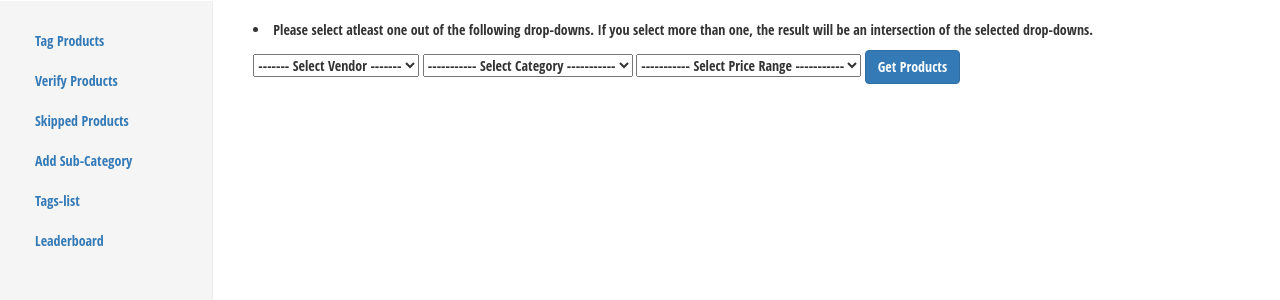
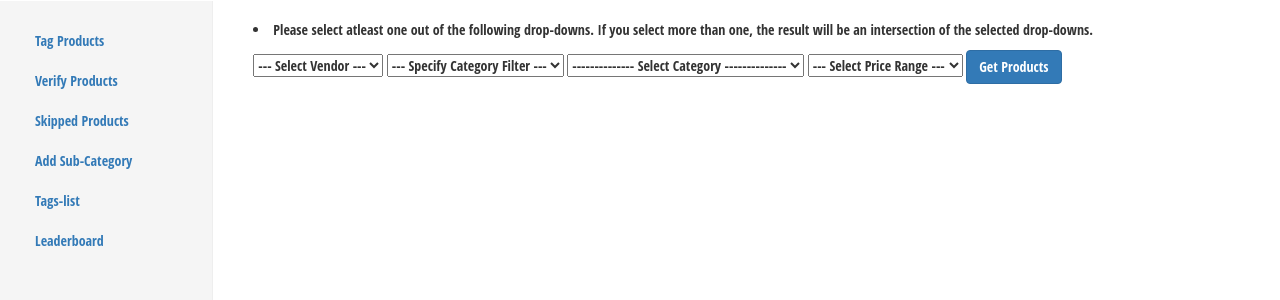
Before and after one commit to mohitt008/dg_score, a Flask app: template cataloguing_ui/templates/tag_product.html in a window 1280 px wide. Shown: the part 50-350 px from the top of the page. Run offline with Flask 2, Linux system fonts and the light colour scheme; the template is opened without the code that fills it, so the values that code supplies are empty; some libraries are stand-ins or nearby versions.

Commit message:
Temp commit on vendor_cat filter
Former-commit-id: 7ba8d711e9edb96777950151e9f97b2a06912c4a

```diff
--- a/cataloguing_ui/data/category_attrs_mapping.csv
+++ b/cataloguing_ui/data/category_attrs_mapping.csv
@@ -91,3 +91,4 @@ Baby Care,,,
 Gifts,,,
 KitchenWare,,,
 Uncategorized,,,
+Delhivery_Others,,,
--- a/cataloguing_ui/static/js/utils.js
+++ b/cataloguing_ui/static/js/utils.js
@@ -130,6 +130,36 @@ $(document).ready(function () {
             });
         });
     });
+
+    $(function () {
+        $('#specify-cat-filter').on("change", function () {
+            var cat_filter = $(this).find(':selected').val();
+            $.ajax({
+                url: '/cat-ui/get-subcats',
+                dataType: 'json',
+                type: 'POST',
+                contentType: 'application/json',
+                data: JSON.stringify({"category_id": cat_id}),
+                success: function (data) {
+                    console.log('update-subcategory data :  ', data);
+                    $("#update-subcategory").prop('disabled', false);
+                    if (jQuery.isEmptyObject(data)) {
+                        $("#update-subcategory").html('<option value="-1">--- No Sub-Categories found ---</option>');
+                        $("#update-subcategory").prop('disabled', true);
+                    } else {
+                        var subcat_options = '<option value="-1">-------- Select Sub-Category --------</option>';
+                        $.each(data, function (i, obj) {
+                            $.each(obj._id, function (key, value) {
+                                subcat_options += '<option value="' + value + '">' + obj.category_name + '</option>';
+                            });
+                        });
+                        $("#update-subcategory").html(subcat_options);
+                    }
+                }
+            });
+        });
+    });
+
 });
 
 function update_html(data) {
--- a/cataloguing_ui/templates/tag_product.html
+++ b/cataloguing_ui/templates/tag_product.html
@@ -6,22 +6,28 @@
 <p></p>
 
 <select id="select-vendor">
-  <option value="-1">------- Select Vendor -------</option>
+  <option value="-1">--- Select Vendor ---</option>
   {% for vendor in vendors %}
     <option value={{vendor}}>{{vendor}}</option>
   {% endfor %}
   <option value="All">--- All Vendors ---</option>
 </select>
 
+<select id="specify-cat-filter">
+  <option value="-1">--- Specify Category Filter ---</option>
+    <option value={{"vc"}}>{{"Use Vendor Category"}}</option>
+    <option value={{"dc"}}>{{"Use Detected Category"}}</option>
+</select>
+
 <select id="select-category">
-  <option value='-1'>----------- Select Category -----------</option>
+  <option value='-1'>-------------- Select Category --------------</option>
   {% for cat in available_cats1 %}
     <option value='{{cat._id}}'>{{cat.category_name}}</option>
   {% endfor %}
 </select>
 
 <select id="select-price-range">
-  <option value='-1'>----------- Select Price Range -----------</option>
+  <option value='-1'>--- Select Price Range ---</option>
   {% for i in range(6) %}
     <option value='{{price_range_value_list[i]}}'>{{price_range_text_list[i]}}</option>
   {% endfor %}
```
